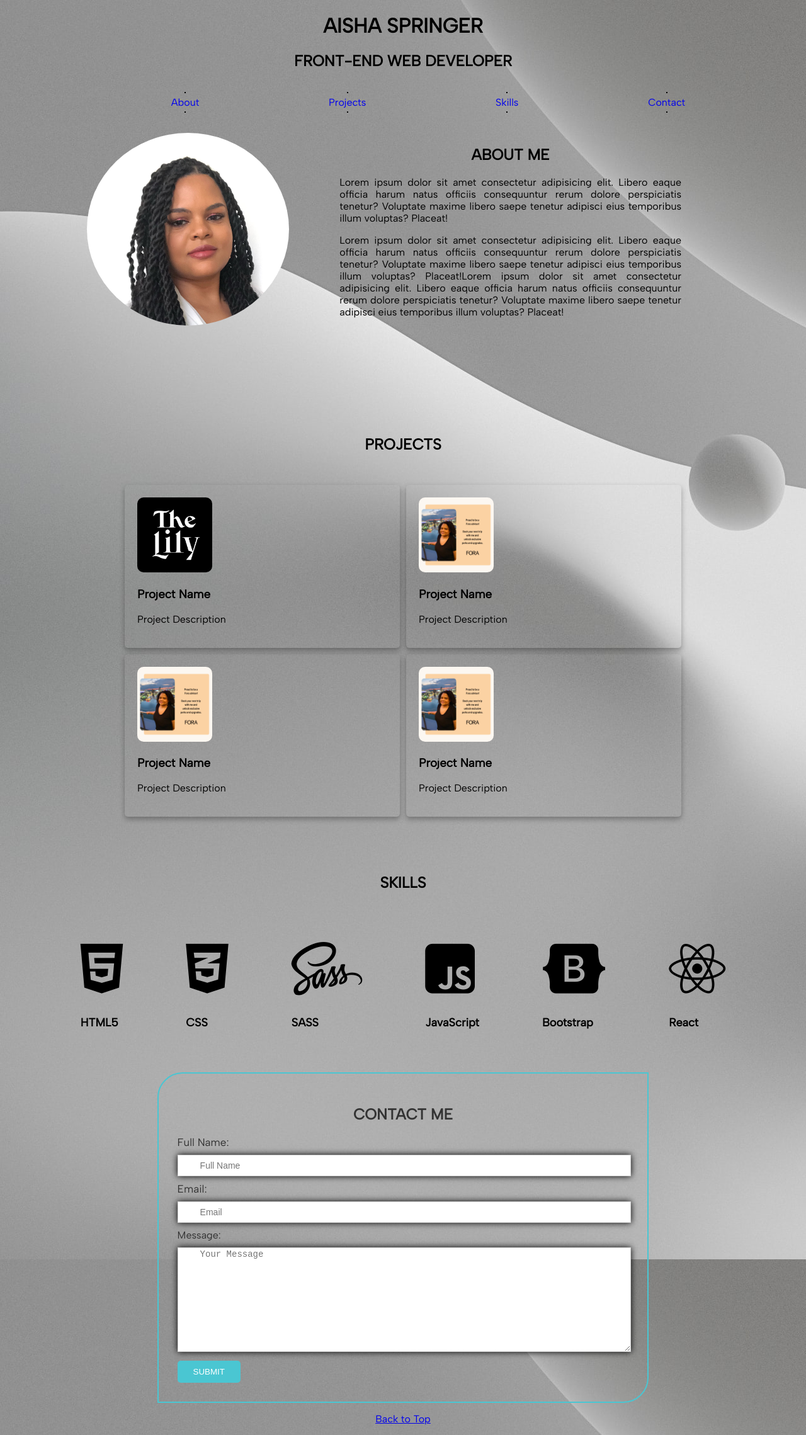
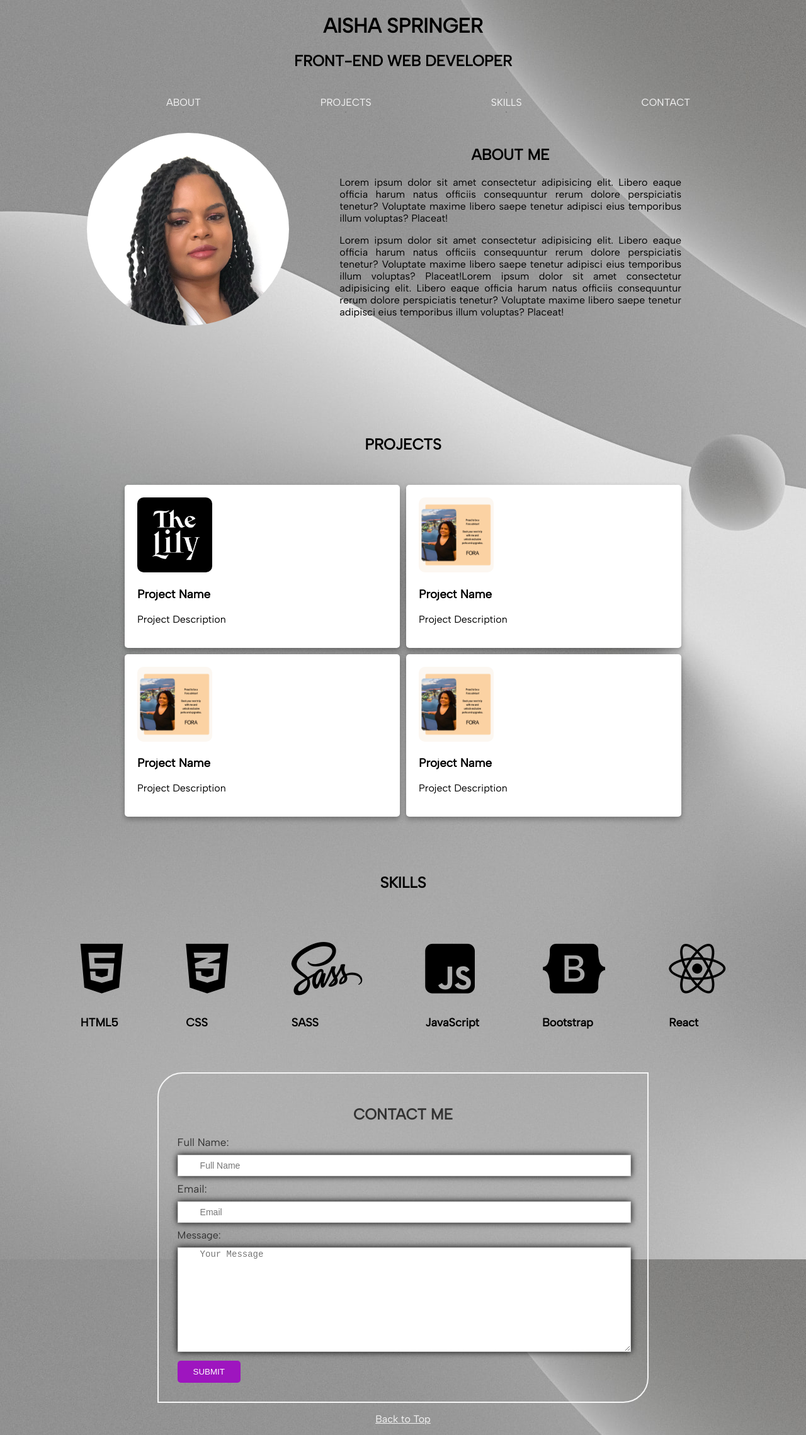
Before and after one commit to AishaSpringer/portfolio-website, a plain HTML site: page index.html in a window 1280 px wide. Shown: the whole page at 63% size. Drawn offline with Linux system fonts and the light colour scheme.

Commit message:
Link Edits

```diff
--- a/styles/style.css
+++ b/styles/style.css
@@ -41,10 +41,16 @@ nav ul {
 
 nav li {
    display: inline;
+   text-transform: uppercase;
 }
 
 nav a:link {
     text-decoration: none;
+    color: whitesmoke;
+}
+
+a:visited {
+    color: #9E15BF;
 }
 
 html {
@@ -63,7 +69,7 @@ nav .btn {
 .btn:after,
 .btn:before {
   backface-visibility: hidden;
-  border: .5px solid rgba(0, 0, 0, 1);
+  border: .5px solid grey;
   bottom: 0px;
   content: " ";
   display: block;
@@ -76,7 +82,7 @@ nav .btn {
 .btn:hover:after,
 .btn:hover:before {
   backface-visibility: hidden;
-  border-color: black;
+  border-color: whitesmoke;
   transition: width 350ms ease-in-out;
   width: 70%;
 }
@@ -111,7 +117,6 @@ nav .btn {
 }
 
 .projects {
-    /* background-color: #4AC6D2; */
     padding: 20px;
 }
 
@@ -128,7 +133,7 @@ nav .btn {
     transition: 0.3s;
     border-radius: 5px;
     padding: 20px;
-    /* background-color: white; */
+    background-color: white;
 }
 
 #card-image {
@@ -157,7 +162,7 @@ nav .btn {
 }
 
 .contact {
-    border: 2px solid #4AC6D2;
+    border: 2px solid whitesmoke;
     border-radius: 40px 0 40px 0;
     padding: 30px;
     margin: auto;
@@ -210,7 +215,7 @@ input#email {
 }
 
 input#submit {
-    background-color: #4AC6D2;
+    background-color: #9E15BF;
     border-radius: 5px;
     border: none;
     padding: 10px 25px;
@@ -219,9 +224,13 @@ input#submit {
 }
 
 input#submit:hover {
-    background-color: #9E15BF;
+    background-color: #61396C;
 }
 
 #back-to-top {
     text-align: center;
 }
+
+a:link#back-to-top {
+    color: whitesmoke;
+}
```
